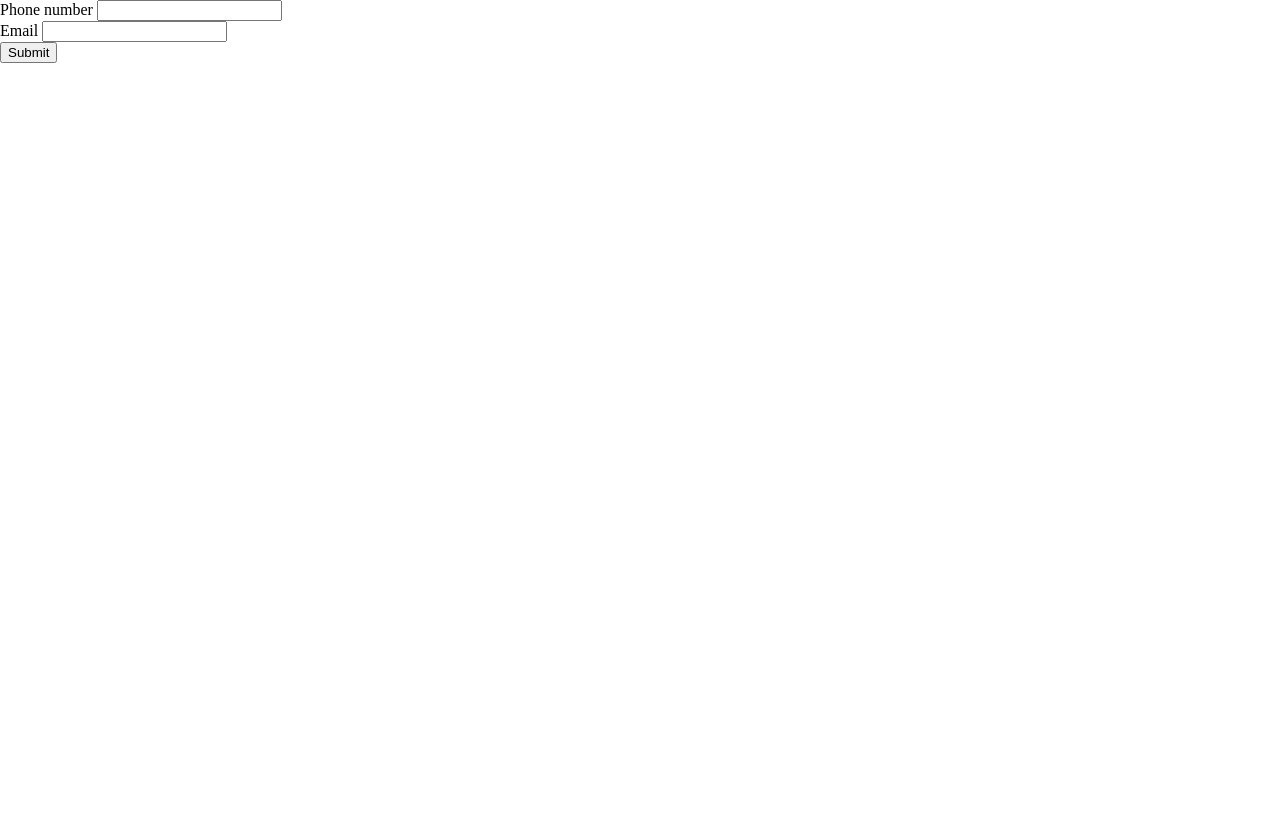
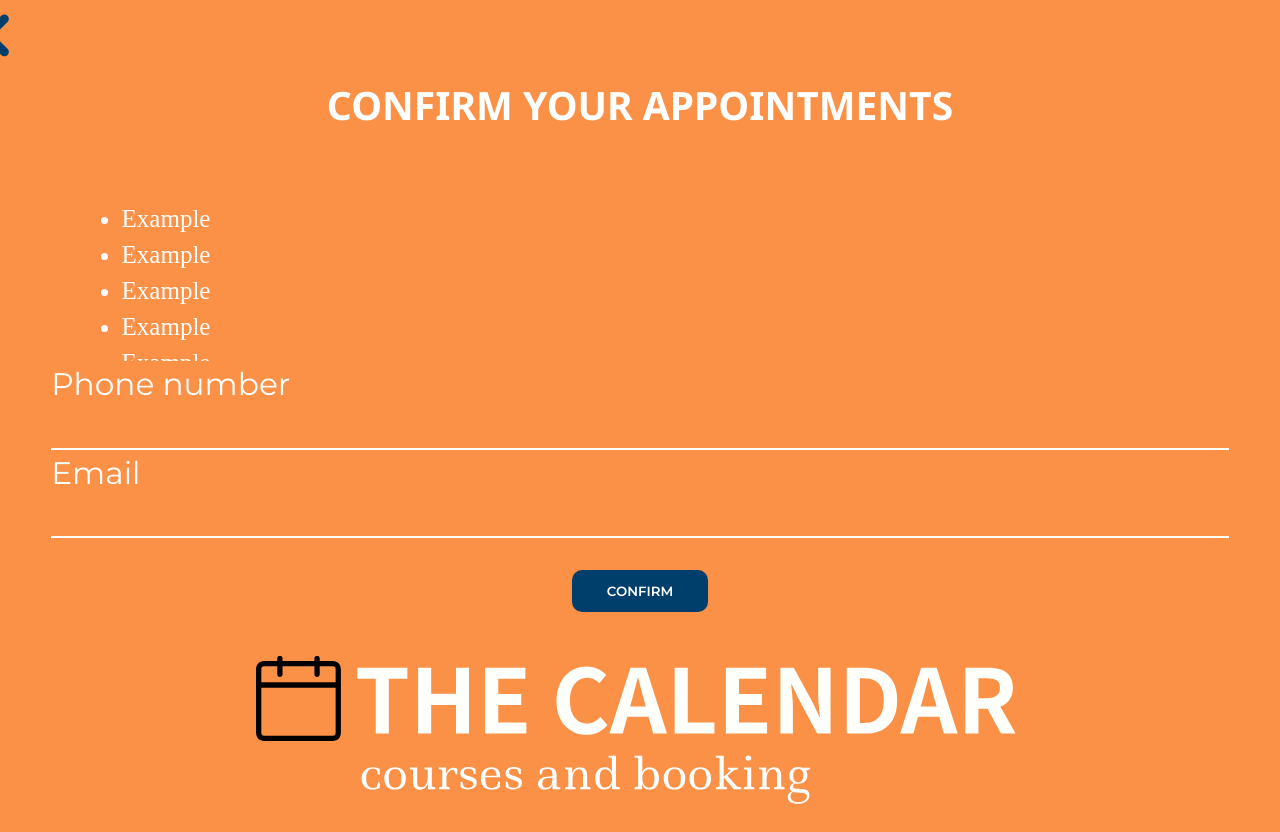
Before and after one commit to Sprite129/course-booking, a plain HTML site: page register.html in a window 1280 px wide. Before the commit the page ends 800 px from the top, so only its background shows below. Drawn offline with Linux system fonts and the light colour scheme.

Commit message:
Appointment confirm page layout fin; min tweaks
Appointment confirmation page layout is finished. Added font to "BOOK" button on a main page

```diff
--- a/css/register.css
+++ b/css/register.css
@@ -1,3 +1,114 @@
+:root {
+    --main-color: #FA9147;
+    --secondary-lighter: #003E6B;
+
+    --font-size--2: clamp(0.6076rem, 0.5407rem + 0.3345vw, 0.8rem);
+    --font-size--1: clamp(0.7292rem, 0.635rem + 0.471vw, 1rem);
+    --font-size-0: clamp(0.875rem, 0.7446rem + 0.6522vw, 1.25rem);
+    --font-size-1: clamp(1.05rem, 0.8717rem + 0.8913vw, 1.5625rem);
+    --font-size-2: clamp(1.26rem, 1.0189rem + 1.2054vw, 1.9531rem);
+    --font-size-3: clamp(1.512rem, 1.1887rem + 1.6164vw, 2.4414rem);
+    --font-size-4: clamp(1.8144rem, 1.384rem + 2.1519vw, 3.0518rem);
+    --font-size-5: clamp(2.1773rem, 1.6077rem + 2.8477vw, 3.8147rem);
+}
+
 * {
     margin: 0;
+    background-color: var(--main-color);
+    color: white;
 }
+
+html, body {
+    height: 100%;
+}
+
+body {
+    display: flex;
+    flex-direction: column;
+}
+
+a {
+    display: block;
+    width: clamp(60px, 17vw, 70px);
+    aspect-ratio: 1;
+    background-image: url(/assets/controls/blue-arrow.svg);
+    background-size: cover;
+    background-repeat: no-repeat;
+    background-position: 3vw center;
+    transform: scaleX(-1);
+}
+
+main {
+    padding: 1vh 4vw;
+}
+
+h1 {
+    font-family: "Noto Sans", "Open Sans", "Roboto", "Segoe UI", "Helvetica Neue", Arial, sans-serif;
+    text-align: center;
+    text-transform: uppercase;
+    font-size: var(--font-size-3);
+    align-content: center;
+}
+
+.form-item {
+    display: flex;
+    flex-direction: column;
+    font-family: "Montserrat", "Poppins", "Nunito Sans", "Segoe UI", "Helvetica Neue", Helvetica, Arial, sans-serif;
+    font-size: var(--font-size-2);
+    line-height: 1.5;
+}
+
+ul {
+    height: 160px;
+    padding: 5.5vw 5.5vw 0;
+    align-content: start;
+    overflow-y: auto;
+}
+
+li {
+    padding: 0.5vh 0;
+    font-size: var(--font-size-1);
+}
+
+input[type=tel], input[type=email] {
+    border: none;
+    border-bottom: 2px solid white;
+    line-height: 1.5;
+    font-size: var(--font-size-1);
+}
+
+input[type=tel]:focus, input[type=email]:focus {
+    outline: none;
+}
+
+input[type=tel]:-webkit-autofill, input[type=email]:-webkit-autofill {
+    -webkit-text-fill-color: #fff;
+    box-shadow: 0 0 0 50px var(--main-color) inset;
+}
+
+input[type=submit] {
+    display: block;
+    margin: 4vh auto;
+    background-color: var(--secondary-lighter);
+    font-family: "Montserrat", "Poppins", "Nunito Sans", "Segoe UI", "Helvetica Neue", Helvetica, Arial, sans-serif;
+    font-weight: 600;
+    padding: 13px 35px;
+    border-radius: 10px;
+    border: none;
+    color: white;
+}
+
+input[type=submit]:active {
+    background-color: gray;
+}
+
+footer {
+    flex: 1 1 0;
+    align-content: end;
+    text-align: center;
+    padding-bottom: 3vh;
+}
+
+footer img {
+    width: 60vw;
+}
--- a/css/style.css
+++ b/css/style.css
@@ -224,6 +224,7 @@ hr {
 .calendar-container input[type=submit] {
     display: block;
     margin: 3vh auto;
+    font-family: "Montserrat", "Poppins", "Nunito Sans", "Segoe UI", "Helvetica Neue", Helvetica, Arial, sans-serif;
     font-weight: 600;
     padding: 10px 20px;
     border-radius: 10px;
--- a/register.html
+++ b/register.html
@@ -5,34 +5,53 @@
     <meta charset="UTF-8">
     <meta name="viewport" content="width=device-width, initial-scale=1.0">
     <link rel="stylesheet" href="./css/register.css">
-    <title>Calendar: course booking </title>
+    <!-- Title font -->
+    <link rel="preconnect" href="https://fonts.googleapis.com">
+    <link rel="preconnect" href="https://fonts.gstatic.com" crossorigin>
+    <link href="https://fonts.googleapis.com/css2?family=Noto+Sans:ital,wght@0,100..900;1,100..900&display=swap" rel="stylesheet">
+    <!-- Regular text font -->
+    <link rel="preconnect" href="https://fonts.googleapis.com">
+    <link rel="preconnect" href="https://fonts.gstatic.com" crossorigin>
+    <link href="https://fonts.googleapis.com/css2?family=Montserrat:ital,wght@0,100..900;1,100..900&display=swap" rel="stylesheet">
+    <title>Calendar: course booking</title>
 </head>
 
 <body>
-    <a href="./index.html"></a>
+    <nav>
+        <a href="./index.html" aria-label="Return to the main site"></a>
+    </nav>
+    <main>
+        <h1>Confirm your appointments</h1>
         <ul class="booked-courses">
+            <li>Example</li>
+            <li>Example</li>
+            <li>Example</li>
+            <li>Example</li>
+            <li>Example</li>
             <!-- This list will be filled dynamically with courses booked by user. -->
             <template id="booked-item">
-            <!-- Template used to add a booked course -->
                 <li>
                     <p class="info"></p>
-                <button class="remove-item"></button>
-                <!-- User will have an abilty to remove an appointment by clicking the button above -->
+                    <button class="remove-item" aria-label="Remove the appointment"></button>
                 </li>
             </template>
         </ul>
         <form>
             <div class="form-item">
-            <label>Phone number</label>
-            <input type="tel" name="phone">
+                <label for="phone-input">Phone number</label>
+                <input type="tel" name="phone" id="phone-input">
             </div>
             <div class="form-item">
-            <label>Email</label>
-            <input type="email" name="email">
+                <label for="email-input">Email</label>
+                <input type="email" name="email" id="email-input">
             </div>
-        <input type="submit">
+            <input type="submit" value="CONFIRM">
             <!-- For now I will be building this project without authorization. May add it in the future  -->
         </form>
+    </main>
+    <footer>
+        <img src="./assets/logos/logo.svg" alt="Website logo">
+    </footer>
 </body>
 
 </html>
```
Lines whose indentation alone changed are shown as unchanged.
